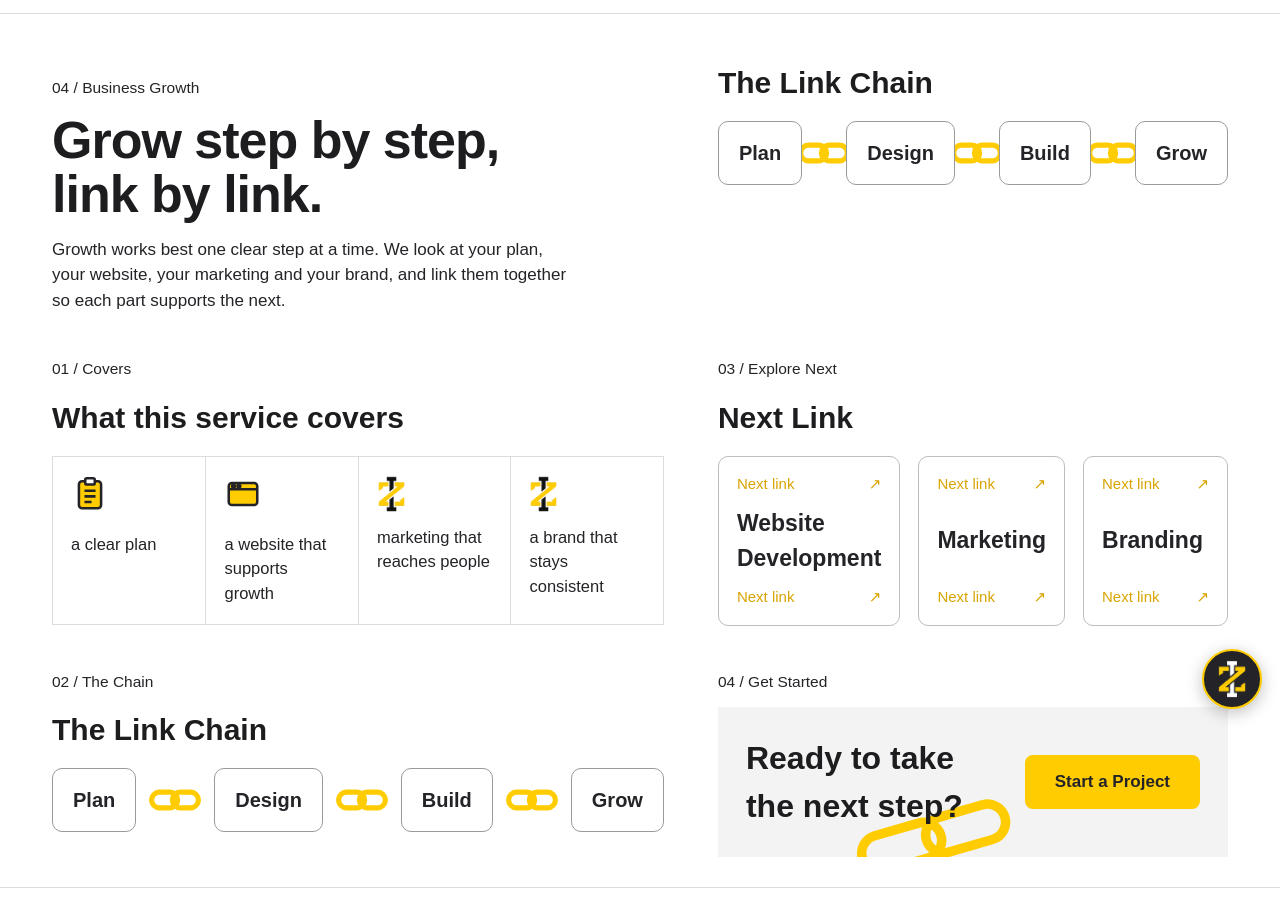
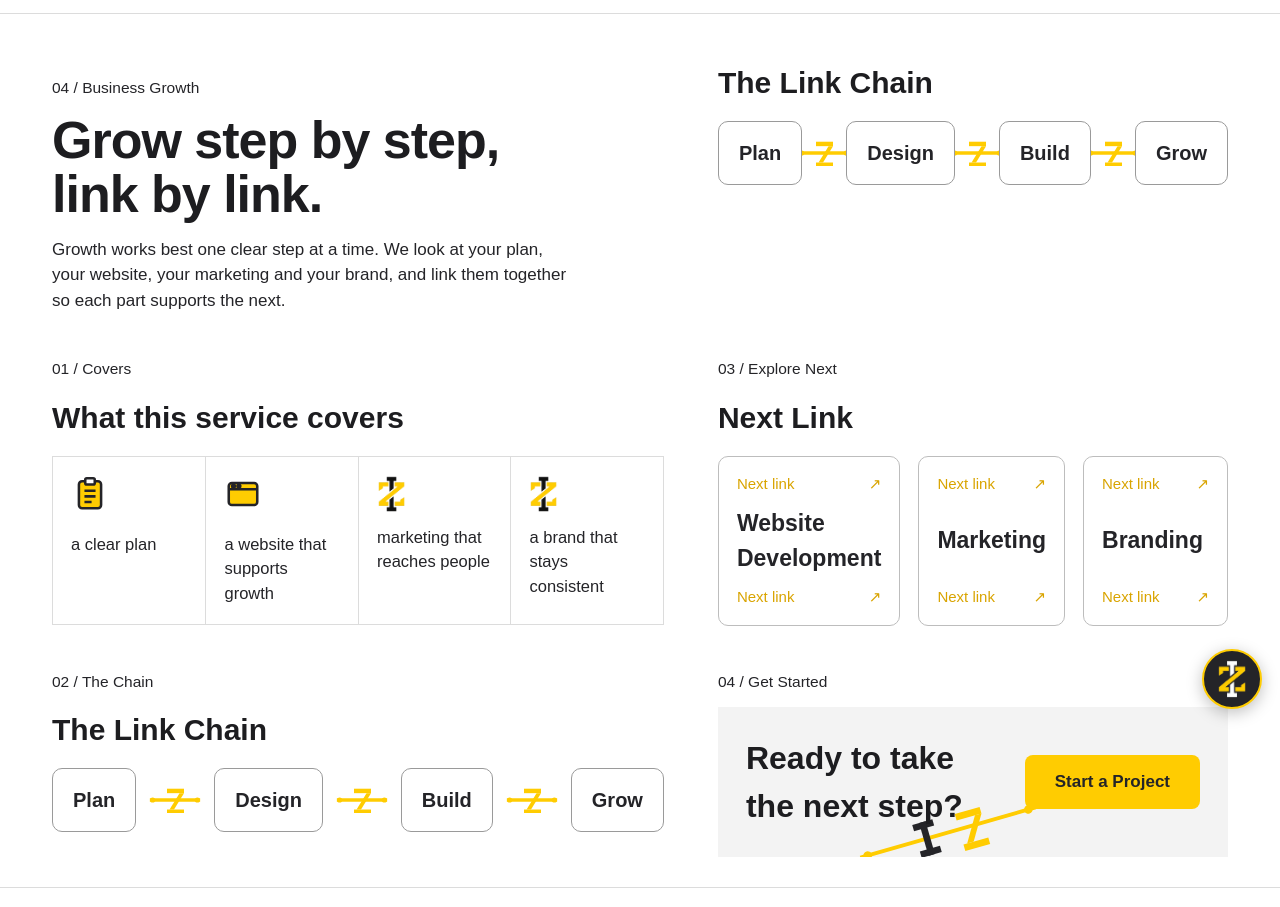
Before and after one commit to ladlabaloch512-blip/interlinkz-v1-editorial-classic, a plain HTML site: page business-growth.html in a window 1280 px wide. Shown: the part 73-980 px from the top of the page. Drawn offline with Linux system fonts and the light colour scheme.

Commit message:
No chains: connectors rebuilt around the logo

```diff
--- a/business-growth.html
+++ b/business-growth.html
@@ -28,9 +28,9 @@
 <div class="bg-block">
 <h2>The Link Chain</h2>
 <div class="boxchain">
-<span class="bx">Plan</span><span class="lk"><svg viewBox="0 0 60 30" width="52" height="26" aria-hidden="true"><g fill="none" stroke="#FFCC01" stroke-width="6"><rect x="3" y="6" width="30" height="18" rx="9"/><rect x="27" y="6" width="30" height="18" rx="9"/></g></svg></span>
-<span class="bx">Design</span><span class="lk"><svg viewBox="0 0 60 30" width="52" height="26" aria-hidden="true"><g fill="none" stroke="#FFCC01" stroke-width="6"><rect x="3" y="6" width="30" height="18" rx="9"/><rect x="27" y="6" width="30" height="18" rx="9"/></g></svg></span>
-<span class="bx">Build</span><span class="lk"><svg viewBox="0 0 60 30" width="52" height="26" aria-hidden="true"><g fill="none" stroke="#FFCC01" stroke-width="6"><rect x="3" y="6" width="30" height="18" rx="9"/><rect x="27" y="6" width="30" height="18" rx="9"/></g></svg></span>
+<span class="bx">Plan</span><span class="lk"><svg viewBox="0 0 60 30" width="52" height="26" aria-hidden="true"><line x1="1" y1="15.0" x2="59.0" y2="15.0" stroke="#FFCC01" stroke-width="3.9"/><g transform="translate(14.9,-4.4) scale(0.245)" fill="#FFCC01"><polygon points="24,26 104,26 104,47 24,47"/><polygon points="104,47 83,47 36,124 57,124"/><polygon points="24,124 104,124 104,145 24,145"/></g><circle cx="4.2" cy="15.0" r="3.0" fill="#FFCC01"/><circle cx="55.8" cy="15.0" r="3.0" fill="#FFCC01"/></svg></span>
+<span class="bx">Design</span><span class="lk"><svg viewBox="0 0 60 30" width="52" height="26" aria-hidden="true"><line x1="1" y1="15.0" x2="59.0" y2="15.0" stroke="#FFCC01" stroke-width="3.9"/><g transform="translate(14.9,-4.4) scale(0.245)" fill="#FFCC01"><polygon points="24,26 104,26 104,47 24,47"/><polygon points="104,47 83,47 36,124 57,124"/><polygon points="24,124 104,124 104,145 24,145"/></g><circle cx="4.2" cy="15.0" r="3.0" fill="#FFCC01"/><circle cx="55.8" cy="15.0" r="3.0" fill="#FFCC01"/></svg></span>
+<span class="bx">Build</span><span class="lk"><svg viewBox="0 0 60 30" width="52" height="26" aria-hidden="true"><line x1="1" y1="15.0" x2="59.0" y2="15.0" stroke="#FFCC01" stroke-width="3.9"/><g transform="translate(14.9,-4.4) scale(0.245)" fill="#FFCC01"><polygon points="24,26 104,26 104,47 24,47"/><polygon points="104,47 83,47 36,124 57,124"/><polygon points="24,124 104,124 104,145 24,145"/></g><circle cx="4.2" cy="15.0" r="3.0" fill="#FFCC01"/><circle cx="55.8" cy="15.0" r="3.0" fill="#FFCC01"/></svg></span>
 <span class="bx">Grow</span>
 </div>
 </div>
@@ -57,9 +57,9 @@
 <p class="b-label">02 / The Chain</p>
 <h2>The Link Chain</h2>
 <div class="boxchain">
-<span class="bx">Plan</span><span class="lk"><svg viewBox="0 0 60 30" width="52" height="26" aria-hidden="true"><g fill="none" stroke="#FFCC01" stroke-width="6"><rect x="3" y="6" width="30" height="18" rx="9"/><rect x="27" y="6" width="30" height="18" rx="9"/></g></svg></span>
-<span class="bx">Design</span><span class="lk"><svg viewBox="0 0 60 30" width="52" height="26" aria-hidden="true"><g fill="none" stroke="#FFCC01" stroke-width="6"><rect x="3" y="6" width="30" height="18" rx="9"/><rect x="27" y="6" width="30" height="18" rx="9"/></g></svg></span>
-<span class="bx">Build</span><span class="lk"><svg viewBox="0 0 60 30" width="52" height="26" aria-hidden="true"><g fill="none" stroke="#FFCC01" stroke-width="6"><rect x="3" y="6" width="30" height="18" rx="9"/><rect x="27" y="6" width="30" height="18" rx="9"/></g></svg></span>
+<span class="bx">Plan</span><span class="lk"><svg viewBox="0 0 60 30" width="52" height="26" aria-hidden="true"><line x1="1" y1="15.0" x2="59.0" y2="15.0" stroke="#FFCC01" stroke-width="3.9"/><g transform="translate(14.9,-4.4) scale(0.245)" fill="#FFCC01"><polygon points="24,26 104,26 104,47 24,47"/><polygon points="104,47 83,47 36,124 57,124"/><polygon points="24,124 104,124 104,145 24,145"/></g><circle cx="4.2" cy="15.0" r="3.0" fill="#FFCC01"/><circle cx="55.8" cy="15.0" r="3.0" fill="#FFCC01"/></svg></span>
+<span class="bx">Design</span><span class="lk"><svg viewBox="0 0 60 30" width="52" height="26" aria-hidden="true"><line x1="1" y1="15.0" x2="59.0" y2="15.0" stroke="#FFCC01" stroke-width="3.9"/><g transform="translate(14.9,-4.4) scale(0.245)" fill="#FFCC01"><polygon points="24,26 104,26 104,47 24,47"/><polygon points="104,47 83,47 36,124 57,124"/><polygon points="24,124 104,124 104,145 24,145"/></g><circle cx="4.2" cy="15.0" r="3.0" fill="#FFCC01"/><circle cx="55.8" cy="15.0" r="3.0" fill="#FFCC01"/></svg></span>
+<span class="bx">Build</span><span class="lk"><svg viewBox="0 0 60 30" width="52" height="26" aria-hidden="true"><line x1="1" y1="15.0" x2="59.0" y2="15.0" stroke="#FFCC01" stroke-width="3.9"/><g transform="translate(14.9,-4.4) scale(0.245)" fill="#FFCC01"><polygon points="24,26 104,26 104,47 24,47"/><polygon points="104,47 83,47 36,124 57,124"/><polygon points="24,124 104,124 104,145 24,145"/></g><circle cx="4.2" cy="15.0" r="3.0" fill="#FFCC01"/><circle cx="55.8" cy="15.0" r="3.0" fill="#FFCC01"/></svg></span>
 <span class="bx">Grow</span>
 </div>
 </div>
@@ -67,7 +67,7 @@
 <p class="b-label">04 / Get Started</p>
 <div class="grey-block">
 <h2>Ready to take<br>the next step?</h2>
-<svg class="big-chain" viewBox="0 0 200 60" width="190" height="57" aria-hidden="true"><g fill="none" stroke="#FFCC01" stroke-width="10"><rect x="6" y="12" width="86" height="38" rx="19"/><rect x="76" y="12" width="86" height="38" rx="19"/></g></svg>
+<svg class="big-chain" viewBox="0 0 200 60" width="190" height="57" aria-hidden="true"><line x1="4" y1="30" x2="196" y2="30" stroke="#FFCC01" stroke-width="4"/><g fill="#242428"><rect x="66" y="12" width="22" height="7"/><rect x="73.5" y="12" width="7" height="36"/><rect x="66" y="41" width="22" height="7"/></g><g transform="translate(104,4.5) scale(0.34)" fill="#FFCC01"><polygon points="24,26 104,26 104,47 24,47"/><polygon points="104,47 83,47 36,124 57,124"/><polygon points="24,124 104,124 104,145 24,145"/></g><circle cx="12" cy="30" r="4.5" fill="#FFCC01"/><circle cx="188" cy="30" r="4.5" fill="#FFCC01"/></svg>
 <a class="btn" href="contact.html">Start a Project</a>
 </div>
 </div>
```
Also changed, not shown: branding.html (+2 -9 lines), contact.html (+1 -1 lines), marketing.html (+2 -2 lines), portfolio.html (+1 -1 lines), services.html (+1 -1 lines), website-development.html (+1 -1 lines).
